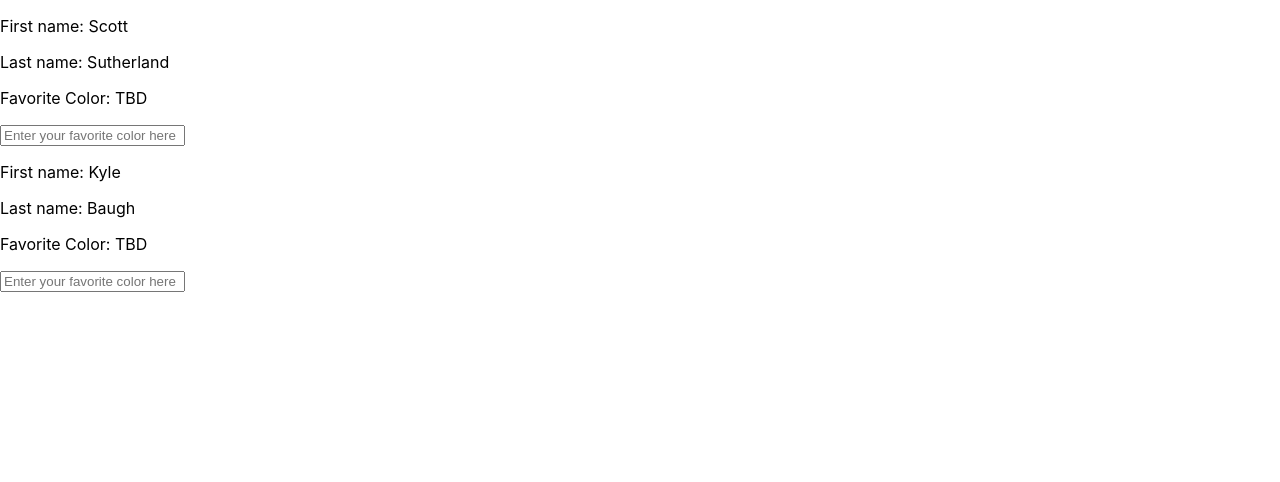
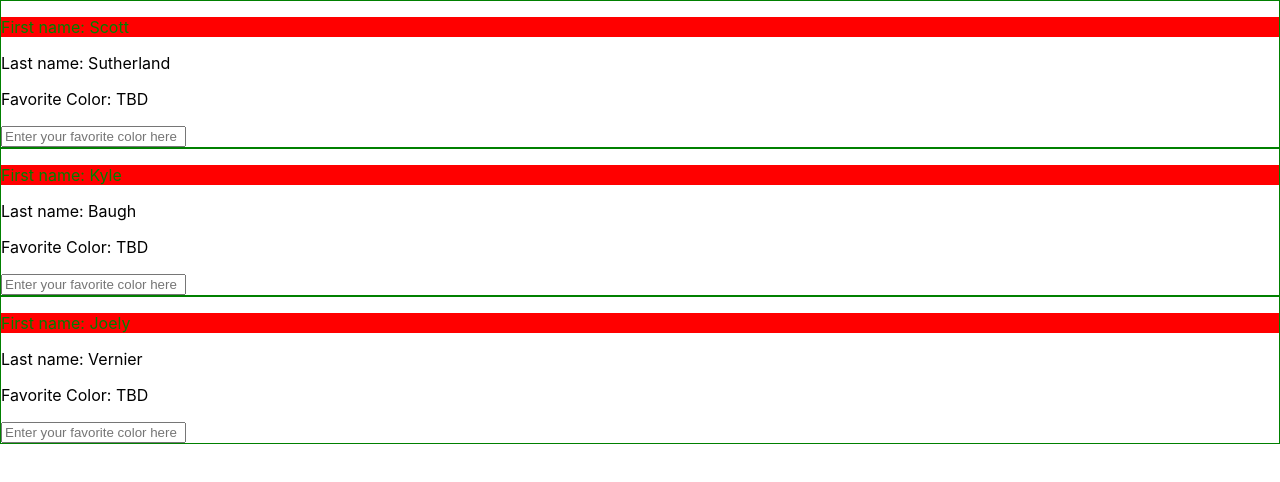
Before and after one commit to suthyscott/34-unit-1-review, a React (Create React App) app: page / in a window 1280 px wide. Shown: the top 482 px of the page. Built offline with nearby package versions, Linux system fonts and the light colour scheme.

Commit message:
using .map, styling

```diff
--- a/src/App.jsx
+++ b/src/App.jsx
@@ -1,24 +1,37 @@
-import './App.css';
-import Profile from './components/Profile';
+import "./App.css"
+import Profile from "./components/Profile"
+import { useState } from "react"
 
 const App = () => {
-  const user = {
-    firstName: 'Scott',
-    lastName: 'Sutherland'
-  }
+    const [profiles, setProfiles] = useState([
+        {
+            firstName: "Scott",
+            lastName: "Sutherland"
+        },
+        {
+            firstName: "Kyle",
+            lastName: "Baugh"
+        },
+        {
+            firstName: "Joely",
+            lastName: "Vernier"
+        }
+    ])
 
-  const userTwo = {
-    firstName: 'Kyle',
-    lastName: 'Baugh'
-  }
+    const profilesDisplay = profiles.map((profileObj) => {
+      console.log(profileObj)
+      return <Profile info={profileObj}/>
+    })
 
-
-  return (
-    <div>
-      <Profile info={user} />
-      <Profile info={userTwo} />
-    </div>
-  );
+    return (
+        <div>
+            {profilesDisplay}
+            {/* {profiles.map(profileObj => {
+                console.log(profileObj)
+                return <Profile info={profileObj} />
+            })} */}
+        </div>
+    )
 }
 
-export default App;
+export default App
--- /dev/null
+++ b/src/components/Profile.css
@@ -0,0 +1,3 @@
+.profile-container {
+    border: solid green 1px;
+}
--- a/src/components/Profile.jsx
+++ b/src/components/Profile.jsx
@@ -1,12 +1,14 @@
 import { useState } from "react"
+import './Profile.css'
 
 const Profile = (props) => {
     const [favColor, setFavColor] = useState('TBD')
     // let favColor = 'TBD'
-    console.log("Profile.jsx", props)
+    // console.log("Profile.jsx", props)
+
     return(
-        <div>
-            <p>First name: {props.info.firstName}</p>
+        <div className="profile-container">
+            <p style={{color: 'green', backgroundColor: 'red'}}>First name: {props.info.firstName}</p>
             <p>Last name: {props.info.lastName}</p>
             <p>Favorite Color: {favColor}</p>
             <input placeholder="Enter your favorite color here" onChange={e => setFavColor(e.target.value)}/>
```
